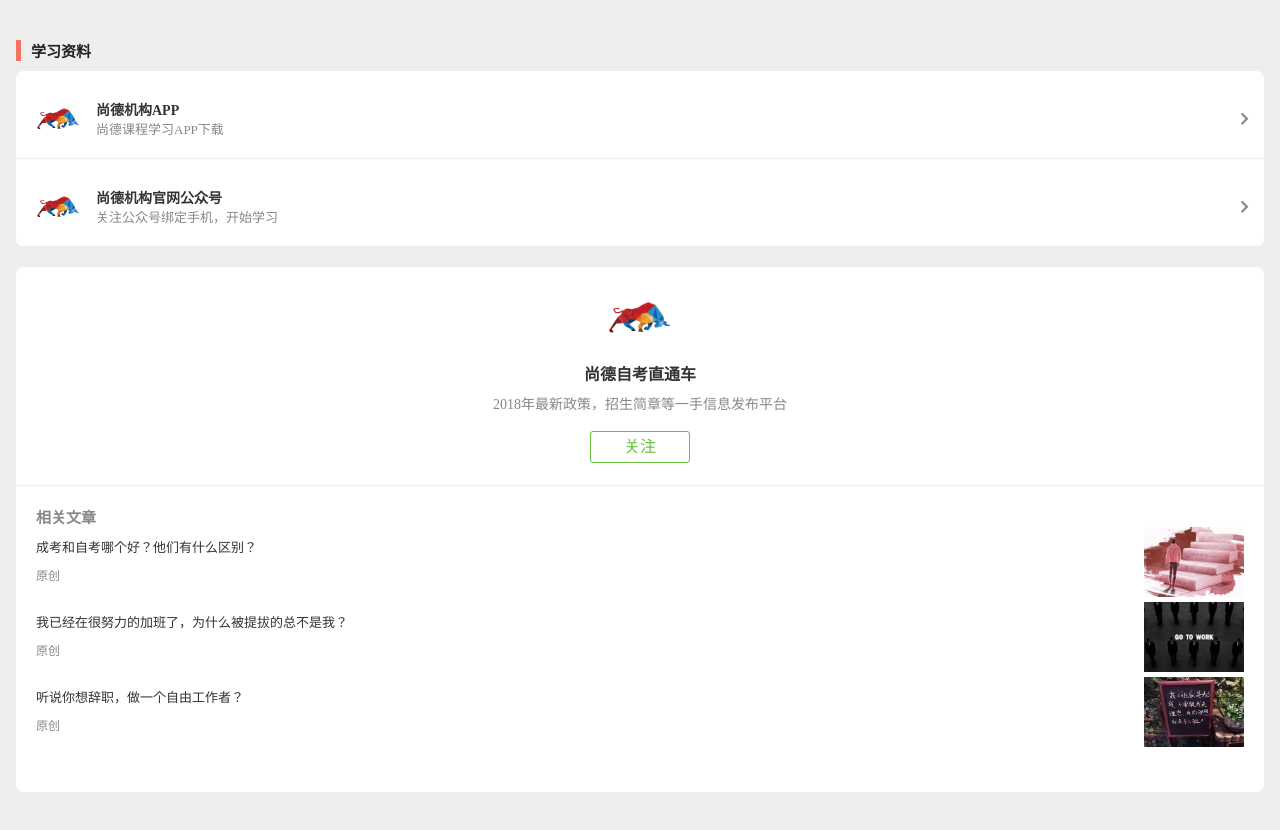
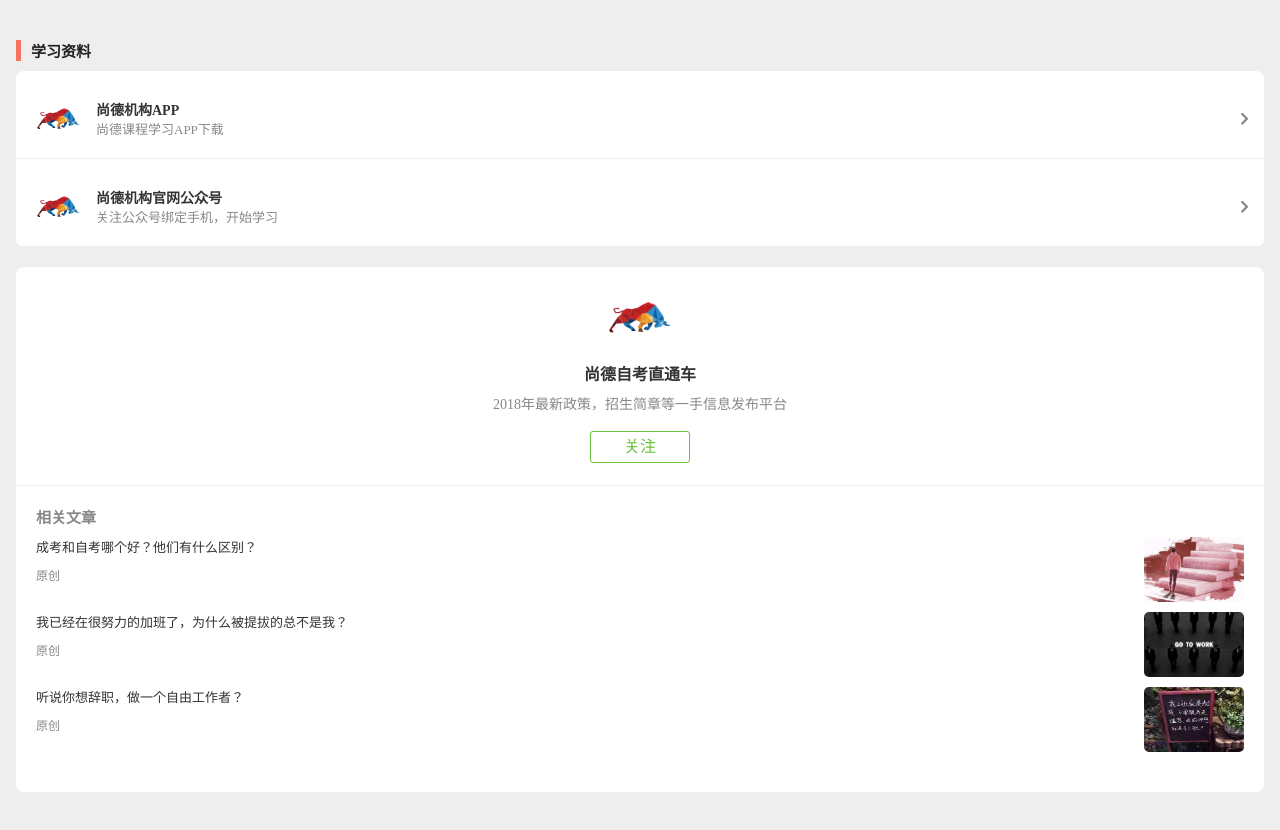
Before and after one commit to zhijunzhou/vue-gathering, a Vue app: page /#/home in a window 1280 px wide. Built offline with nearby package versions, Linux system fonts and the light colour scheme; what mint-ui would draw is missing.

Commit message:
公众号区域样式微调

```diff
--- a/src/components/wxPublic.vue
+++ b/src/components/wxPublic.vue
@@ -123,15 +123,17 @@
 }
 .articel-img-container {
   flex: 1;
+  padding-top: 10px;
 }
 .articel-img {
   float: right;
-  height: 70px;
+  height: 65px;
   width: 100px;
 }
 .articel-img img {
-  height: 70px;
+  height: 65px;
   width: 100px;
+  border-radius: 5px;
 }
 .articel-title {
   font-size: 13px;
```
